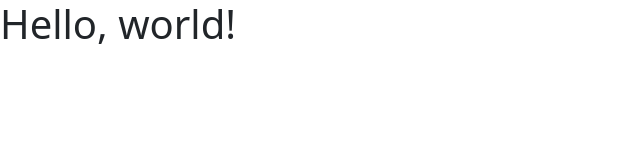
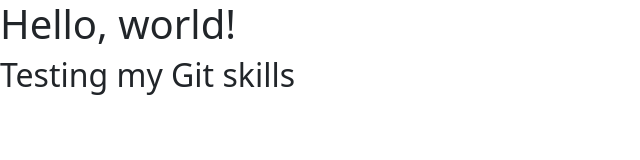
Before and after one commit to jindalpulkit/Malagnamus_Website, a plain HTML site: page Malagnamus Website/Index.html in a window 1280 px wide. Shown: the whole page, without its empty margins (0-640 px from the left). Drawn offline with nearby package versions, Linux system fonts and the light colour scheme.

Commit message:
First file commit

```diff
--- a/Malagnamus Website/Index.html
+++ b/Malagnamus Website/Index.html
@@ -12,6 +12,7 @@
   </head>
   <body>
     <h1>Hello, world!</h1>
+    <h2>Testing my Git skills</h2>
 
     <!-- Optional JavaScript; choose one of the two! -->
 
```
